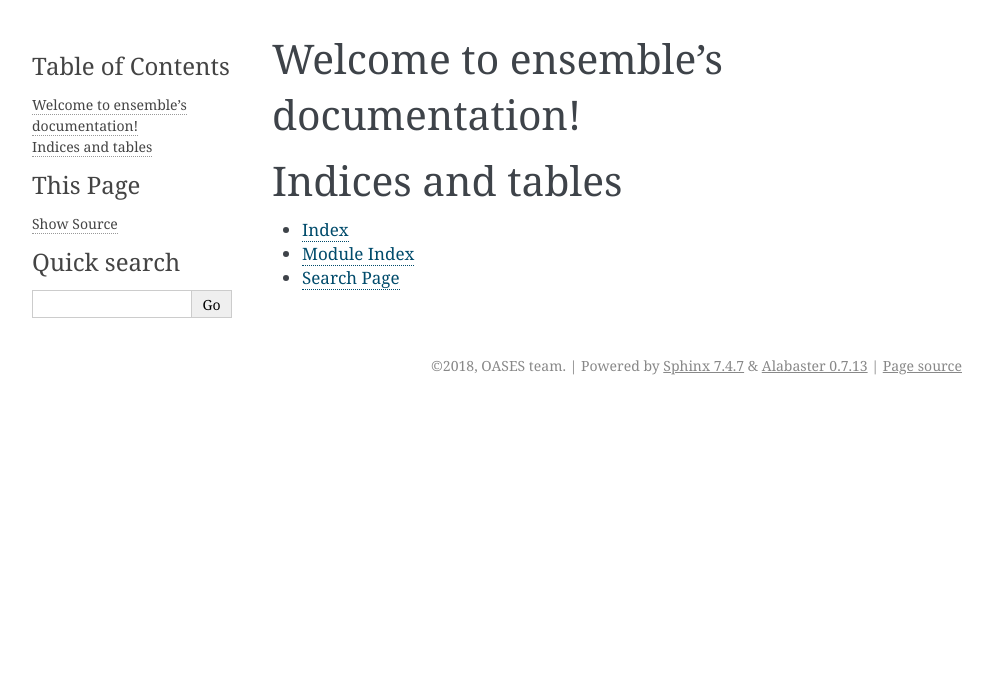
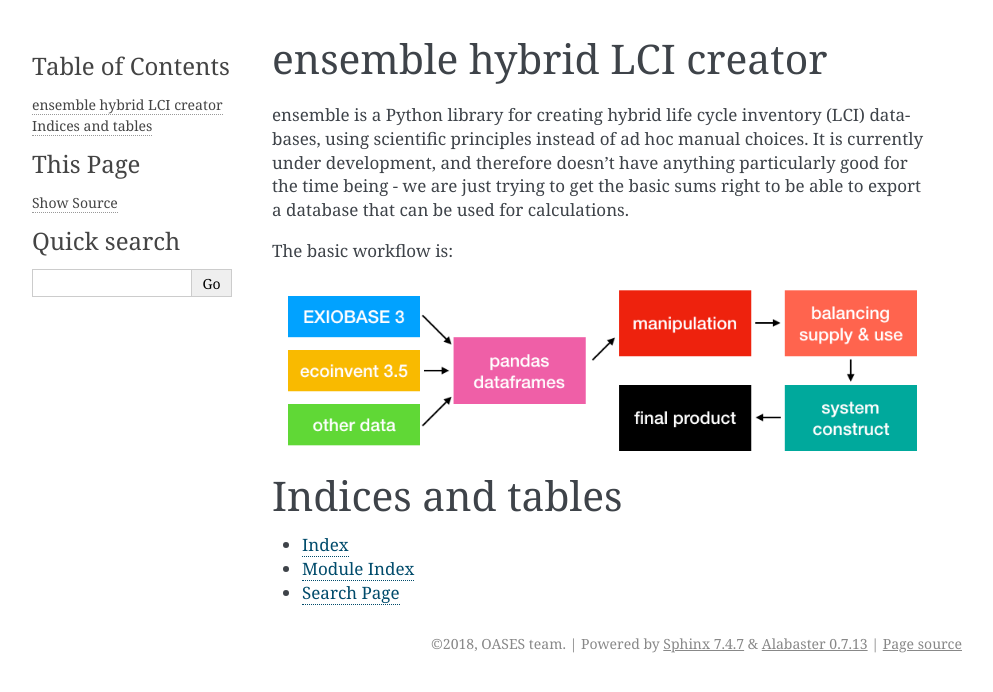
Before and after one commit to OASES-project/ensemble, a Sphinx documentation site: the page built from docs/index.rst, in a window 1280 px wide. Shown: the top 692 px of the page, without its empty margins (148-1141 px from the left). Built offline with Sphinx 7.4.7, drawn with Linux system fonts in a browser that asks for light colours.

Commit message:
Very basic documentation

```diff
--- a/docs/index.rst
+++ b/docs/index.rst
@@ -3,8 +3,15 @@
    You can adapt this file completely to your liking, but it should at least
    contain the root `toctree` directive.
 
-Welcome to ensemble's documentation!
-====================================
+ensemble hybrid LCI creator
+===========================
+
+ensemble is a Python library for creating hybrid life cycle inventory (LCI) databases, using scientific principles instead of ad hoc manual choices. It is currently under development, and therefore doesn't have anything particularly good for the time being - we are just trying to get the basic sums right to be able to export a database that can be used for calculations.
+
+The basic workflow is:
+
+.. image:: images/workflow-basic.png
+   :alt: Workflow diagram
 
 .. toctree::
    :maxdepth: 2
```
Also changed, not shown: docs/images/workflow-basic.png (added).
